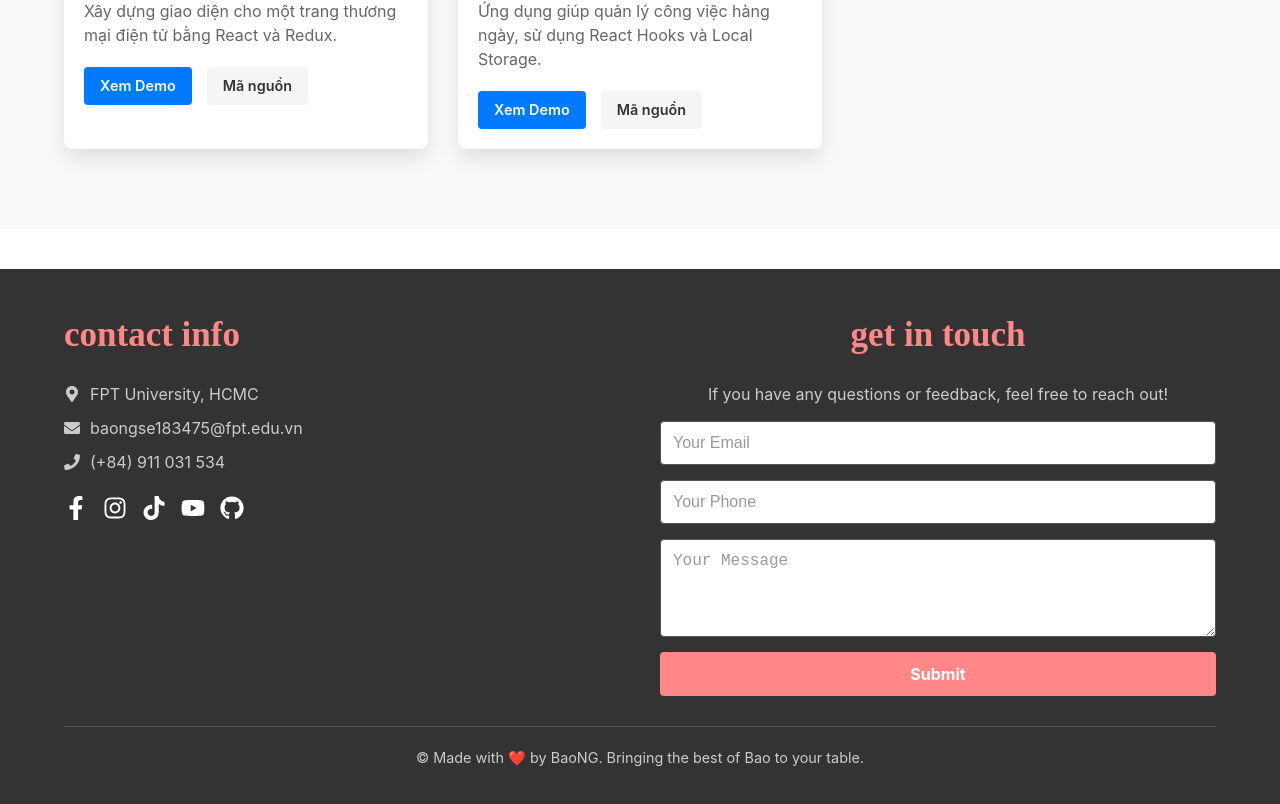
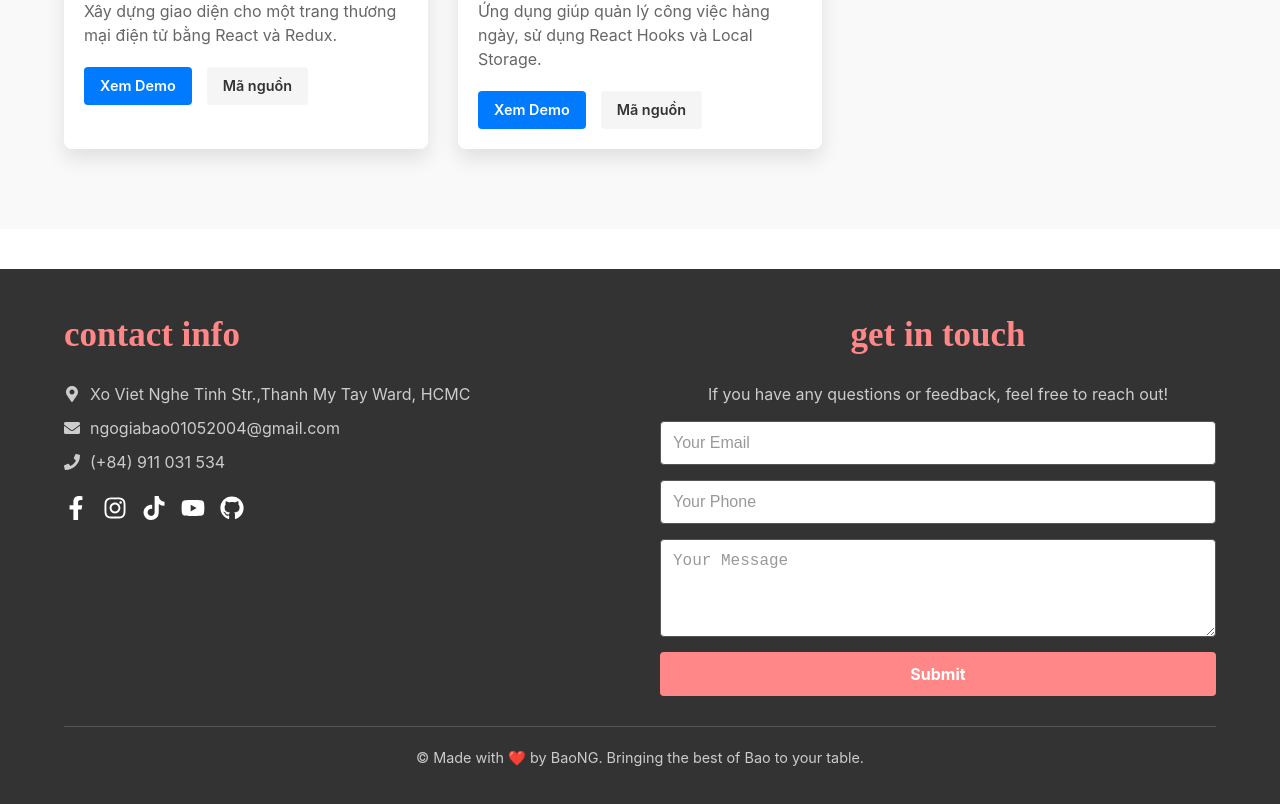
Before and after one commit to BaoNG0105/Portfolio, a React (Vite) app: page / in a window 1280 px wide. Shown: the part 1201-2005 px from the top of the page. Built offline with nearby package versions, Linux system fonts and the light colour scheme; a web font is replaced by a local one.

Commit message:
change information footer

```diff
--- a/src/components/Footer.jsx
+++ b/src/components/Footer.jsx
@@ -10,8 +10,8 @@ function Footer() {
         {/* Cột thông tin bên trái */}
         <div className="footer-info">
           <h3>contact info</h3>
-          <p><FaMapMarkerAlt /> FPT University, HCMC</p>
-          <p><FaEnvelope /> baongse183475@fpt.edu.vn</p>
+          <p><FaMapMarkerAlt /> Xo Viet Nghe Tinh Str.,Thanh My Tay Ward, HCMC</p>
+          <p><FaEnvelope /> ngogiabao01052004@gmail.com</p>
           <p><FaPhone /> (+84) 911 031 534</p>
           <div className="footer-social-links">
             <a href="https://www.facebook.com/gia.bao.010504" aria-label="Facebook"><FaFacebookF /></a>
```
